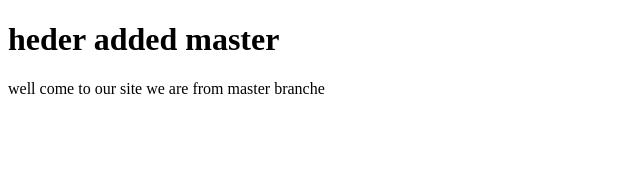
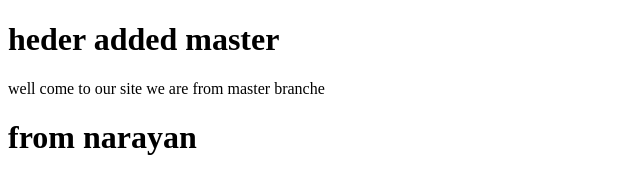
Before and after one commit to narayanmj14/htmlsite, a plain HTML site: page index.html in a window 1280 px wide. Shown: the whole page, without its empty margins (0-640 px from the left). Drawn offline with Linux system fonts and the light colour scheme.

Commit message:
from narayan

```diff
--- a/index.html
+++ b/index.html
@@ -12,7 +12,9 @@
 <p>
     well come to our site we are from master
     branche
+
 </p>
+<h1>from narayan</h1>
 
 </body>
 </html>
```
